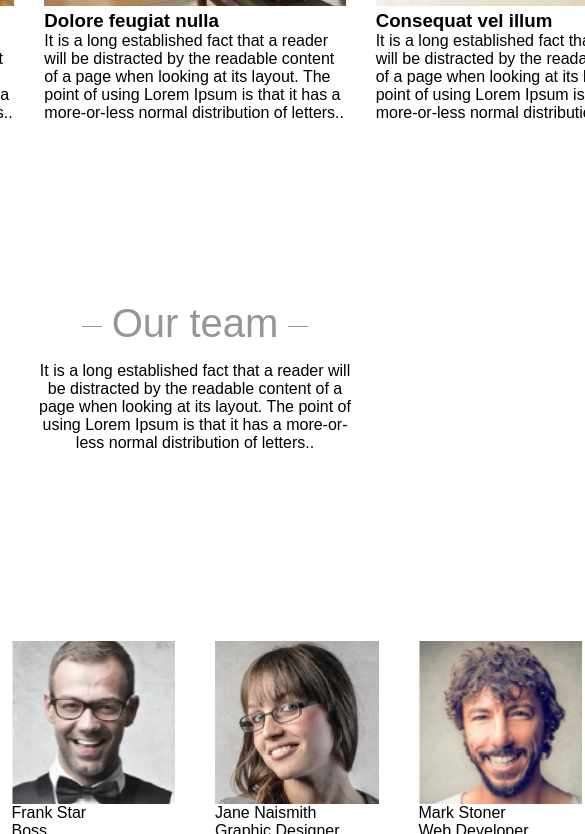
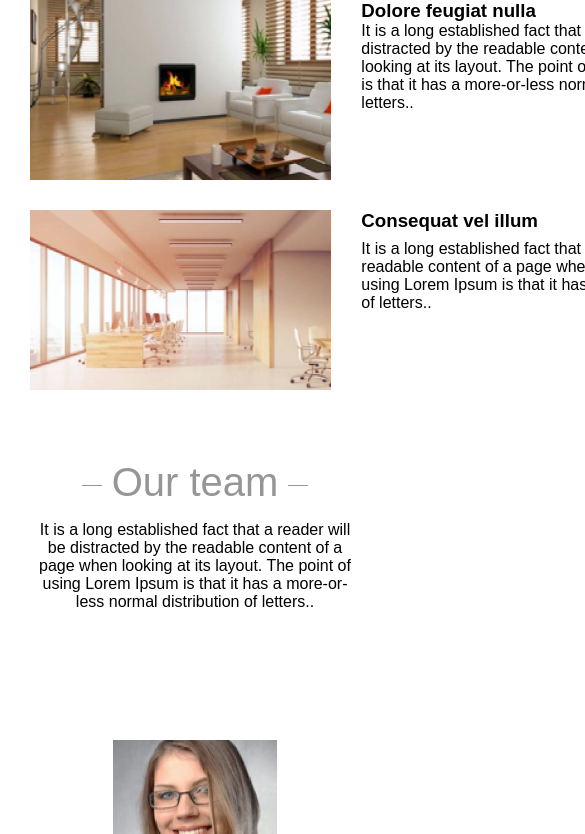
Before and after one commit to Duskaryis/ResponsiveWebsite, a plain HTML site: page index.html in a window 390 px wide. Shown: the part 722-1556 px from the top of the page, 585 px wide, since content can reach past the window. Drawn offline with Linux system fonts and the light colour scheme.

Commit message:
Added more responsiveness

```diff
--- a/index.html
+++ b/index.html
@@ -34,17 +34,17 @@
 					<button aria-expanded="false" aria-controls="menu-list">
 						<span class="open">&#x2630;</span>
 						<span class="close">&times;</span>
-						<span class="button-text">Menu</span>
+						<span class="button-text"></span>
 					</button>
 					<ul id="menu-list">
 						<li>
-							<a href="#">Home</a>
+							<a href="#page-top">Home</a>
 						</li>
 						<li>
-							<a href="#">About Us</a>
+							<a href="#about-us">About Us</a>
 						</li>
 						<li>
-							<a href="#">Contact</a>
+							<a href="#contact-us">Contact</a>
 						</li>
 					</ul>
 				</nav>
--- a/style.css
+++ b/style.css
@@ -394,7 +394,11 @@ a {
 	text-align: center;
 }
 
-@media (max-width: 700px) {
+@media (max-width: 768px) {
+	.hamburger-button {
+		display: flex;
+	}
+
 	.menu {
 		order: -1;
 		perspective: 800px;
@@ -431,4 +435,74 @@ a {
 	.top-nav {
 		display: none;
 	}
+
+	.about-us-container {
+		height: 322px;
+		display: flex;
+		justify-content: center;
+		align-items: center;
+	}
+
+	.about-us-text {
+		height: 72px;
+		width: 708px;
+	}
+
+	.content-container {
+		display: flex;
+		flex-direction: column;
+		padding: 0px 30px 0px 30px;
+		height: 480px;
+		justify-content: center;
+		align-items: left;
+	}
+
+	.img1,
+	.img2,
+	.img3 {
+		display: flex;
+		flex-direction: row;
+		width: 708px;
+		gap: 30px;
+	}
+
+	.subtext1,
+	.subtext2,
+	.subtext3 h3 {
+		height: 30px;
+		width: 179px;
+	}
+
+	.subtext1,
+	.subtext2,
+	.subtext3 p {
+		height: 92px;
+		width: 478px;
+		gap: 10px;
+	}
+
+	.our-team-box {
+		height: 250px;
+		padding: 80px 30px 0px 30px;
+		gap: 14px;
+	}
+
+	.team-members-box {
+		height: 756px;
+		padding: 0px 30px 80px 30px;
+		gap: 40px;
+	}
+
+	.chevron-left {
+		height: 676px;
+	}
+
+	.team {
+		display: flex;
+		flex-wrap: wrap;
+	}
+
+	.chevron-right {
+		height: 676px;
+	}
 }
```
